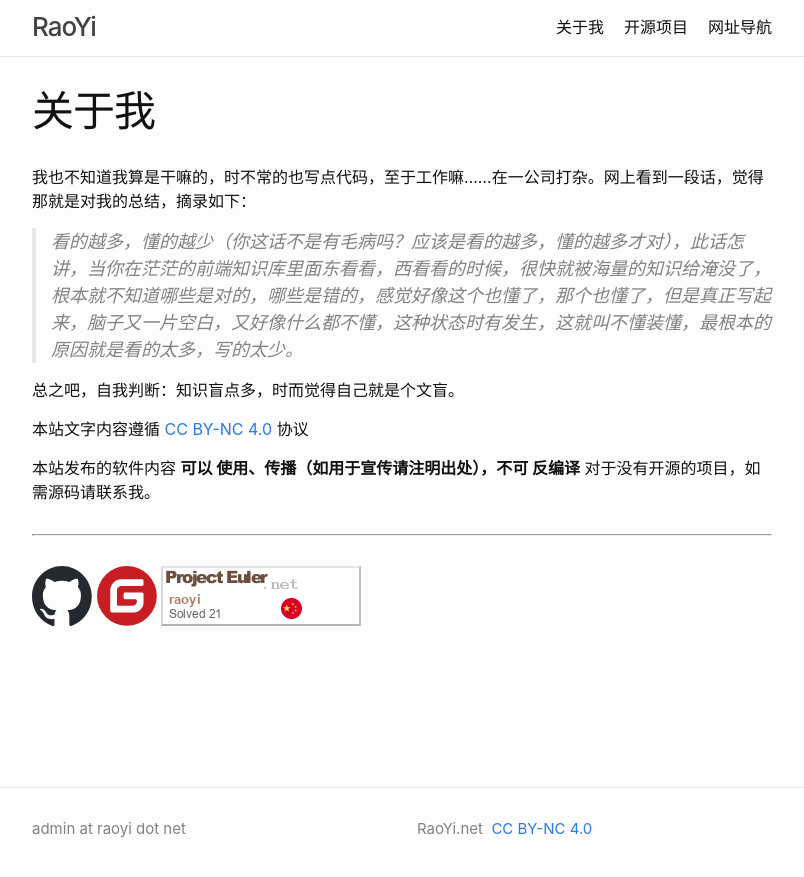
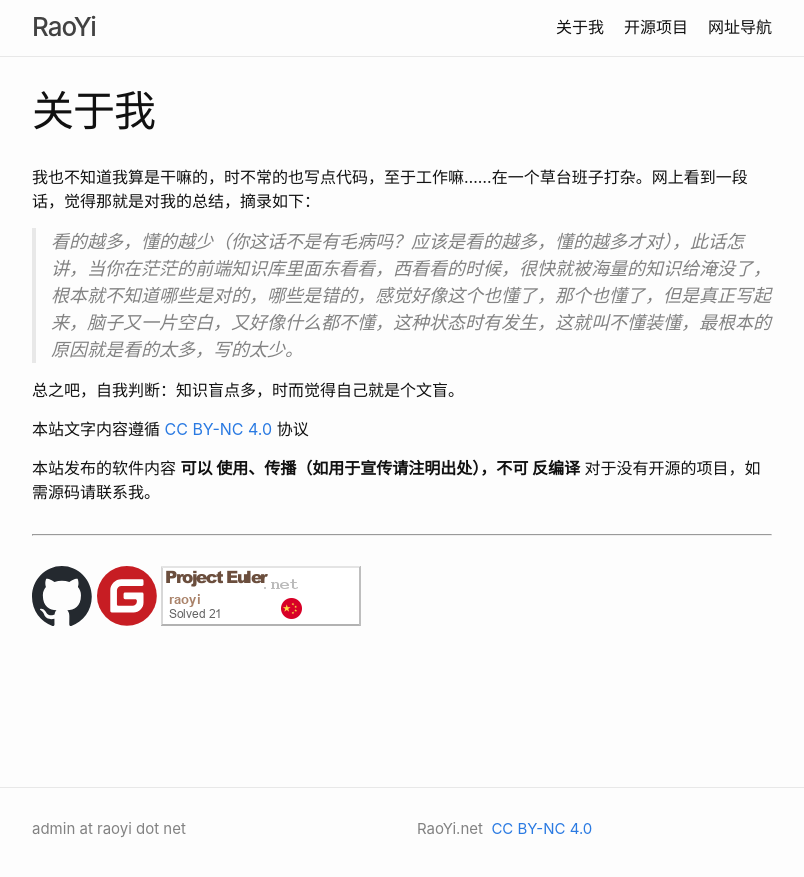
Before and after one commit to raoyi/raoyi.github.io, a Jekyll site: the page built from about.md, in a window 1280 px wide. Shown: the top 877 px of the page, without its empty margins (238-1042 px from the left). Built offline with Jekyll 4.4.1, drawn with Linux system fonts in a browser that asks for light colours.

Commit message:
Update about.md

```diff
--- a/about.md
+++ b/about.md
@@ -4,7 +4,7 @@ title: 关于我
 permalink: /about/
 ---
 
-我也不知道我算是干嘛的，时不常的也写点代码，至于工作嘛……在一公司打杂。网上看到一段话，觉得那就是对我的总结，摘录如下：
+我也不知道我算是干嘛的，时不常的也写点代码，至于工作嘛……在一个草台班子打杂。网上看到一段话，觉得那就是对我的总结，摘录如下：
 
 > 看的越多，懂的越少（你这话不是有毛病吗？应该是看的越多，懂的越多才对），此话怎讲，当你在茫茫的前端知识库里面东看看，西看看的时候，很快就被海量的知识给淹没了，根本就不知道哪些是对的，哪些是错的，感觉好像这个也懂了，那个也懂了，但是真正写起来，脑子又一片空白，又好像什么都不懂，这种状态时有发生，这就叫不懂装懂，最根本的原因就是看的太多，写的太少。
 
```
